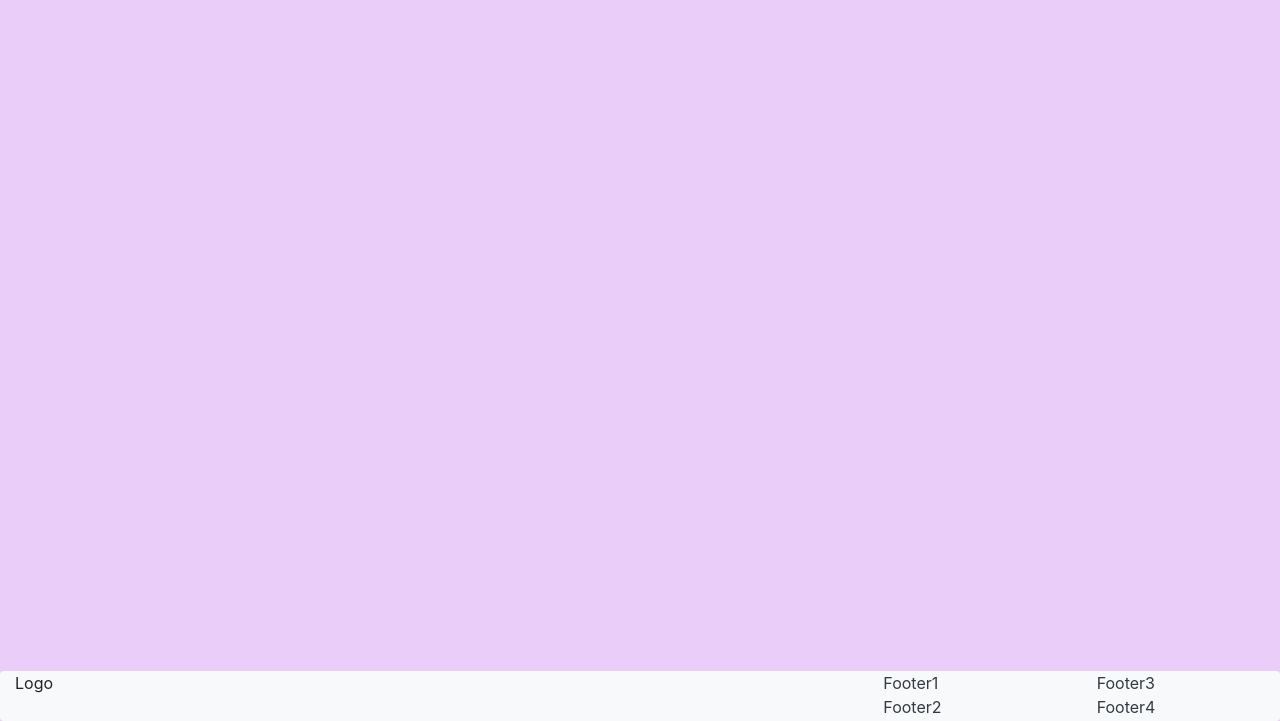
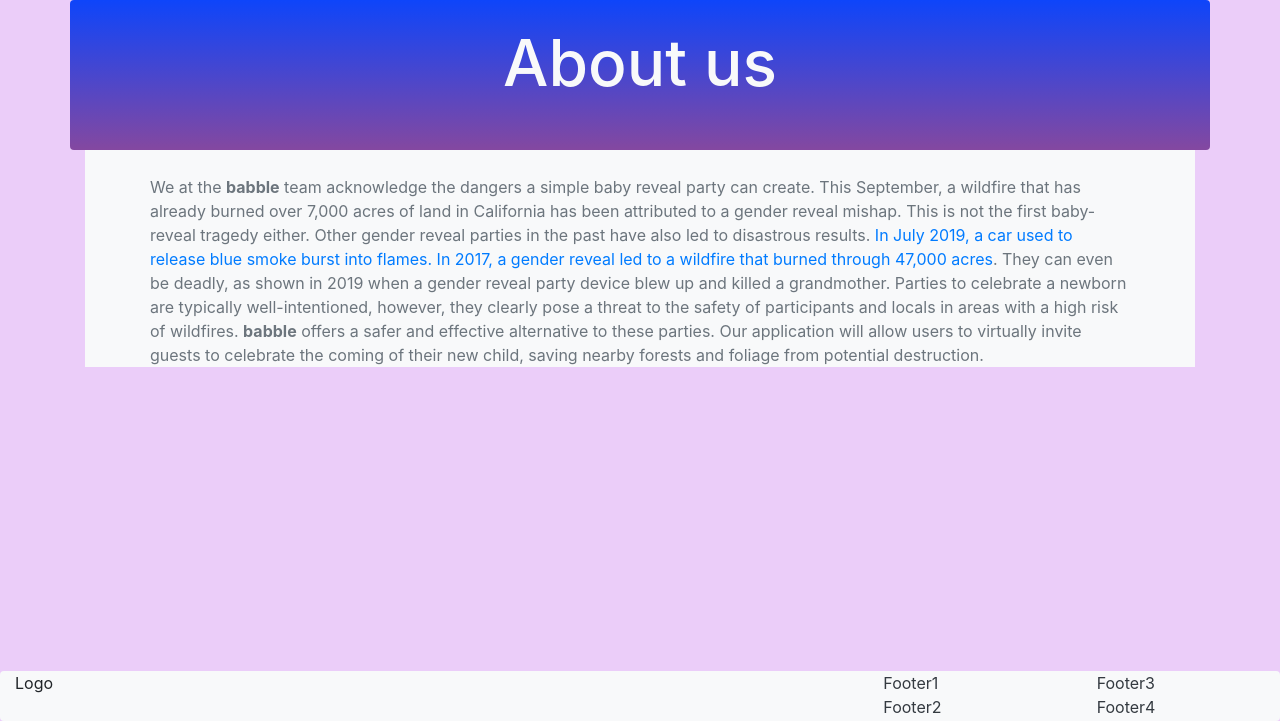
Before and after one commit to DennisHC/PennAppsXXI, a Django app: page /about in a window 1280 px wide. Shown: the part 79-800 px from the top of the page. Run offline with Django 3.2, Linux system fonts and the light colour scheme; some libraries are stand-ins or nearby versions.

Commit message:
About us prelim draft

```diff
--- a/mysite/info/templates/info/about.html
+++ b/mysite/info/templates/info/about.html
@@ -1 +1,42 @@
-{% extends 'users/base.html' %}
+{% extends 'users/base.html' %} {% block content %}
+<div class="container">
+    <div class="row">
+        <div class="container-fluid rounded" style="height: 150px; background-image: linear-gradient( #0e45fa,#8448a0)">
+            <h2 class=" text-light" style="font-size:64px; text-align: center; padding-top: 25px">About us</h2>
+        </div>
+    </div>
+
+    <div class="container bg-light text-muted">
+        <p id="text" style="font-style: 20px">
+            We at the <b>babble</b> team acknowledge the dangers a simple baby reveal party can create.
+            This September, a wildfire that has already burned over 7,000 acres of land in California has been
+            attributed to
+            a gender reveal mishap. This is not the first baby-reveal tragedy either. Other gender reveal parties in the
+            past have also led to disastrous results. <a
+                href="https://www.cnn.com/2019/07/09/australia/australia-gender-reveal-party-scli-intl/index.html">In
+                July 2019, a car used to release blue smoke burst into flames. In
+                2017, a gender reveal led to a wildfire that burned through 47,000 acres</a>. <a
+                href="https://www.cnn.com/2019/10/28/us/iowa-gender-reveal-death/index.html"><a
+                    href="https://www.cnn.com/2018/11/27/us/arizona-gender-reveal-party-sawmill-wildfire-trnd/index.html"></a>They
+                can even be deadly, as shown in
+                2019 when a gender reveal party device blew up and killed a grandmother</a>. Parties to celebrate a
+            newborn are
+            typically well-intentioned, however, they clearly pose a threat to the safety of participants and locals in
+            areas with a high risk of wildfires.
+
+            <b>babble</b> offers a safer and effective alternative to these parties. Our application will allow users to
+            virtually
+            invite guests to celebrate the coming of their new child, saving nearby forests and foliage from potential
+            destruction.
+
+        </p>
+    </div>
+</div>
+<style type="text/css">
+    #text {
+        padding-left: 50px;
+        padding-top: 25px;
+        padding-right: 50px;
+    }
+</style>
+{% endblock content %}
```
